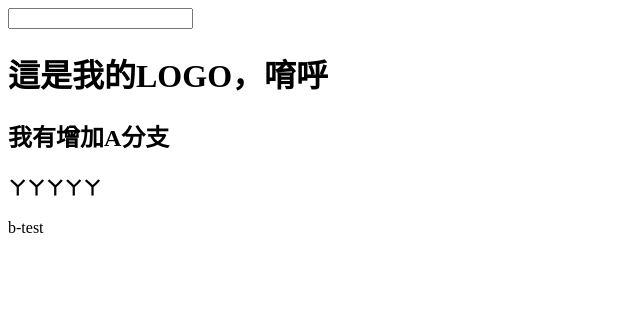
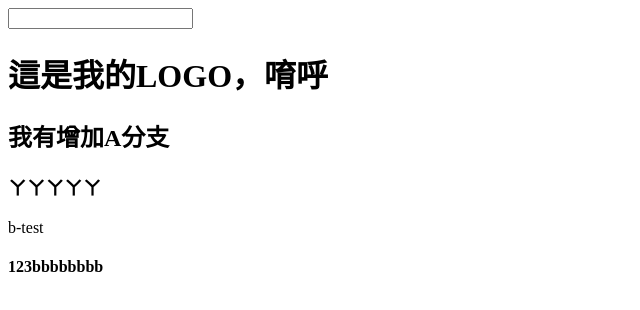
Before and after one commit to a0925809068/CED101-sass, a plain HTML site: page index.html in a window 1280 px wide. Shown: the whole page, without its empty margins (0-640 px from the left). Drawn offline with Linux system fonts and the light colour scheme.

Commit message:
add 123test

```diff
--- a/index.html
+++ b/index.html
@@ -11,5 +11,6 @@
   <h2>我有增加A分支</h2>
   <h3>ㄚㄚㄚㄚㄚ</h3>
   <p>b-test</p>
+  <h4>123bbbbbbbb</h4>
 </body>
 </html>
```
